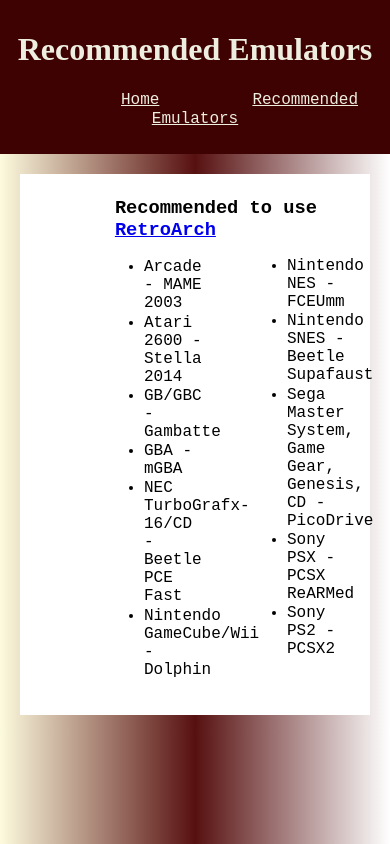
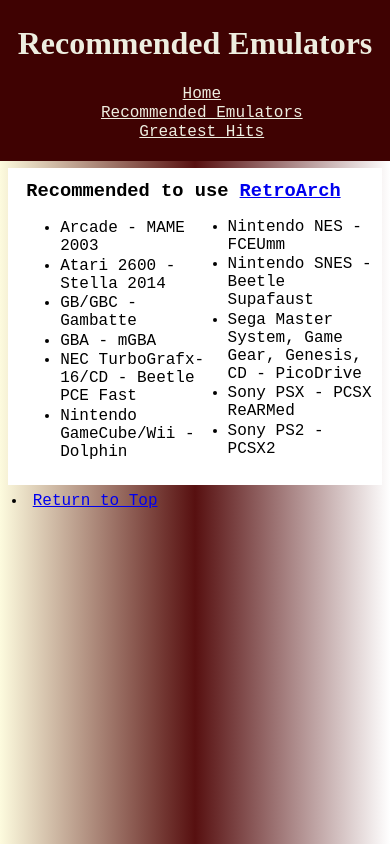
Before and after one commit to BotBryan/my-website, a plain HTML site: page emulators.html in a window 390 px wide. Drawn offline with Linux system fonts and the light colour scheme.

Commit message:
Module 6

```diff
--- a/emulators.html
+++ b/emulators.html
@@ -3,21 +3,24 @@
 
 <head>
     <title>Emulators</title>
+    <link rel="stylesheet" href="styles.css">
     <link rel="stylesheet" href="emulatorstyle.css">
 </head>
 
 <body>
     <header>
         <h1>Recommended Emulators</h1>
+        <!-- nav bar-->
         <nav>
             <ul>
                 <li><a href="index.html">Home</a></li>
                 <li><a href="emulators.html">Recommended Emulators</a></li>
+                <li><a href="greatesthits.html">Greatest Hits</a></li>
             </ul>
         </nav>
     </header>
     <main>
-        <h3>Recommended to use <a href="https://www.retroarch.com">RetroArch</a></h3>
+        <h3>Recommended to use <a href="https://www.retroarch.com" target="_blank">RetroArch</a></h3>
         <ul>
             <li>Arcade - MAME 2003</li>
             <li>Atari 2600 - Stella 2014</li>
@@ -32,6 +35,9 @@
             <li>Sony PS2 - PCSX2</li>
         </ul>
     </main>
+    <footer>
+        <li><a href="#">Return to Top</a></li>
+    </footer>
 </body>
 
 </html>
--- a/emulatorstyle.css
+++ b/emulatorstyle.css
@@ -1,53 +1,3 @@
-body {
-    margin: 0;
-    padding: 0;
-    background: linear-gradient(to left, #ffffff, #571010 50%, #fdfbde);
-}
-
-header {
-    padding: 10px 0;
-    background-color: rgb(63, 2, 2);
-    text-align: center;
-    color: rgb(238, 238, 224);
-}
-
-main {
-    margin: 20px;
-    border: 20px;
-    background-color: white;
-    padding: 20px;
-}
-
-nav ul {
-    list-style-type: none;
-    padding: 0;
-    margin-left: 25px;
-}
-
-nav ul li {
-    display: inline;
-    margin-right: 25px;
-}
-
-nav ul li a {
-    display: inline;
-    color: rgb(238, 238, 224);
-}
-
-li,
-h3 {
-    margin: 1%;
-    margin-left: 4em;
-    font-family: 'Courier New', Courier, monospace;
-}
-
 main>ul {
     column-count: 2;
 }
-
-main {
-    margin: 20px;
-    border: 20px;
-    background-color: white;
-    padding: 20px;
-}
--- a/styles.css
+++ b/styles.css
@@ -1,18 +1,20 @@
+/* background gradient*/
 body {
     margin: 0;
     padding: 0;
-    background-color: rgb(238, 238, 224);
+    background: linear-gradient(to left, #ffffff, #571010 50%, #fdfbde);
 }
 
+/* nav elements*/
 nav ul {
     list-style-type: none;
     padding: 0;
-    margin-left: 25px;
+    margin-left: 2.5%;
 }
 
 nav ul li {
     display: inline;
-    margin-right: 25px;
+    margin-right: 2%;
 }
 
 nav ul li a {
@@ -20,8 +22,28 @@ nav ul li a {
     color: rgb(238, 238, 224);
 }
 
+/* 376px to 449 px nav bar fix*/
+@media only screen and (min-width: 376px) and (max-width: 449px) {
+    nav ul li a {
+        padding: 20%;
+    }
+}
+
+/* <=375px nav fix and small text*/
+@media only screen and (max-width: 375px) {
+    nav ul li a {
+        padding: 20%;
+    }
+
+    li,
+    h3 {
+        font-size: smaller;
+    }
+}
+
+/* red header bar*/
 header {
-    padding: 10px 0;
+    padding: 1% 0;
     background-color: rgb(63, 2, 2);
     text-align: center;
     color: rgb(238, 238, 224);
@@ -30,7 +52,7 @@ header {
 li,
 h3 {
     margin: 1%;
-    margin-left: 4em;
+    margin-left: 3%;
     font-family: 'Courier New', Courier, monospace;
 }
 
@@ -39,9 +61,10 @@ h3 {
 }
 
 img {
+    max-width: 25%;
     border: 10px solid rgb(63, 2, 2);
     border-radius: 10px;
-    margin-left: 45%;
+    margin-left: 40%;
     margin-top: 10px;
 }
 
@@ -49,17 +72,19 @@ a:hover {
     color: #399a29;
 }
 
+/* white background*/
 main {
-    margin: 20px;
-    border: 20px;
+    margin: 2%;
+    border: 2%;
     background-color: white;
-    padding: 20px;
+    padding: 2%;
 }
 
+/* red footer bar*/
 footer>p {
-    padding: 10px;
+    padding: 1%;
     font-weight: bold;
     text-align: center;
-    color:rgb(238, 238, 224);
+    color: rgb(238, 238, 224);
     background-color: rgb(63, 2, 2);
 }
```
Also changed, not shown: greatesthits.html (added, +29 -0 lines), index.html (+12 -10 lines).
